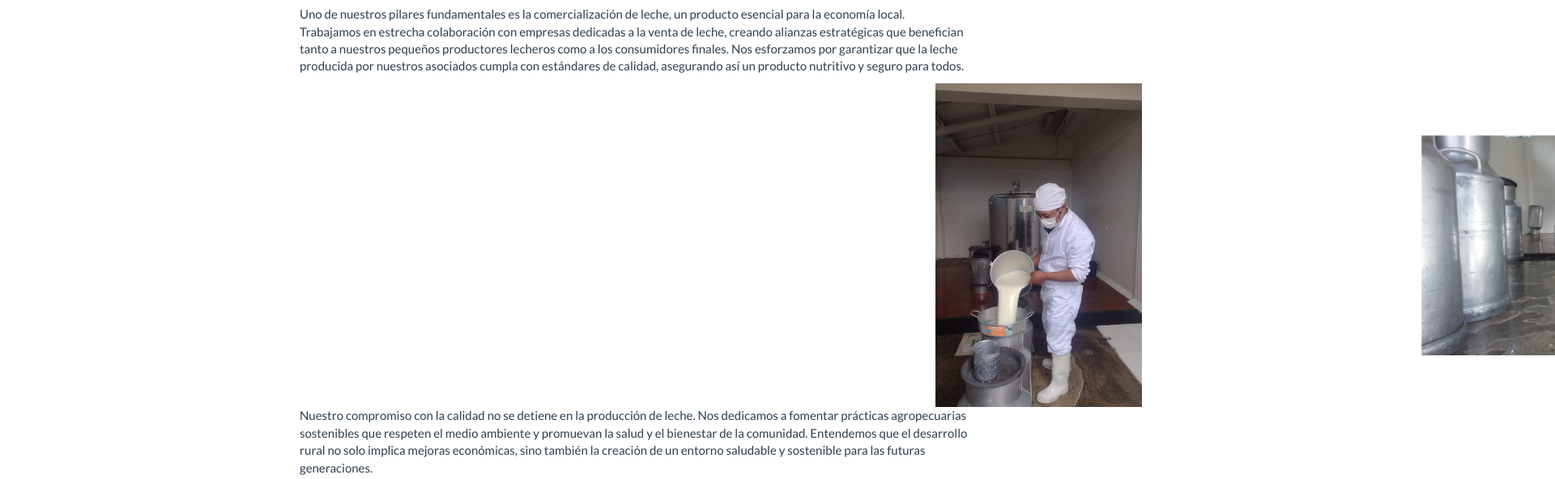
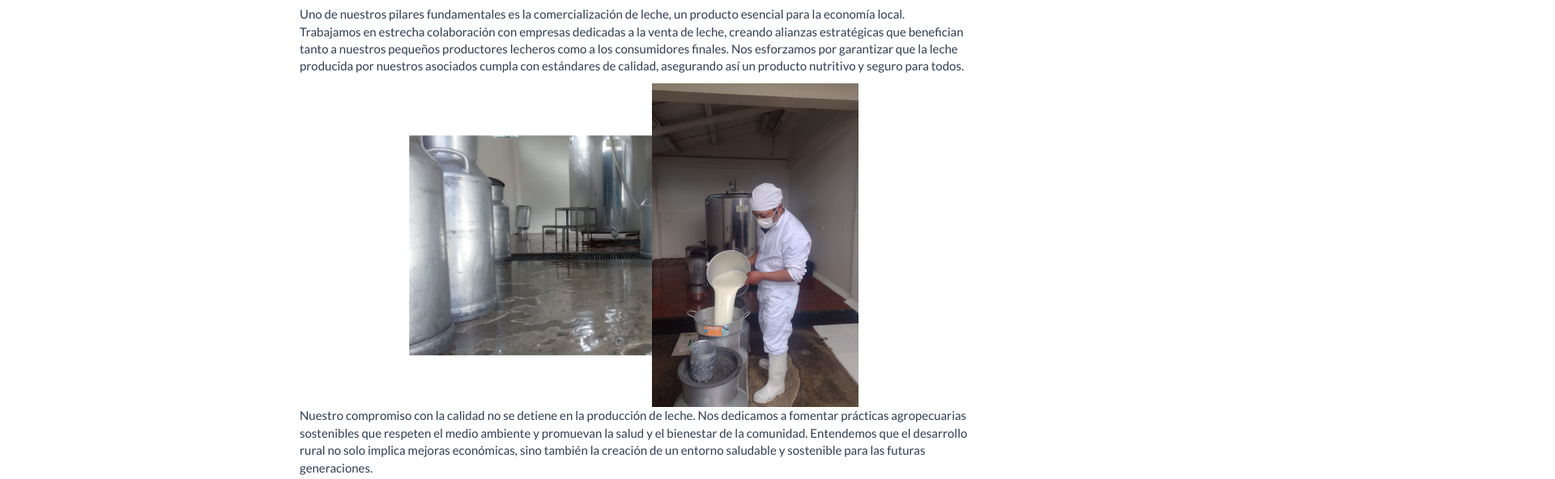
Before and after one commit to DanielOrBO/Asolaguna, a plain HTML site: page index.html in a window 1280 px wide. Shown: the part 1213-1805 px from the top of the page at 81% size, 1920 px wide, since content can reach past the window. Drawn offline with nearby package versions, Linux system fonts and the light colour scheme.

Commit message:
cambio de imagenes

```diff
--- a/index.html
+++ b/index.html
@@ -123,10 +123,10 @@
 
                 <div class="row" style="display: flex; align-items: center;">
                     <div class="col-md-4" style="display: flex; align-items: center; justify-content: center;">
-                        <img src="img/tanque.jpg" alt="instalaciones" class="img-responsive img-large" style="transform: scale(1.9); object-fit: cover; margin-left: 3000px;">
+                        <img src="img/tanque.jpg" alt="instalaciones" class="img-responsive img-large" style="transform: scale(1.9); object-fit: cover; margin-left: 500px;">
                     </div>
                     <div class="col-md-4">
-                        <img src="img/Carlos_leche.jpg" alt="Recolección de leche" class="img-responsive" style="height: 400px; object-fit: cover; margin-left: 500px;">
+                        <img src="img/Carlos_leche.jpg" alt="Recolección de leche" class="img-responsive" style="height: 400px; object-fit: cover; margin-left: 150px;">
                     </div>
                 </div>
 
```
